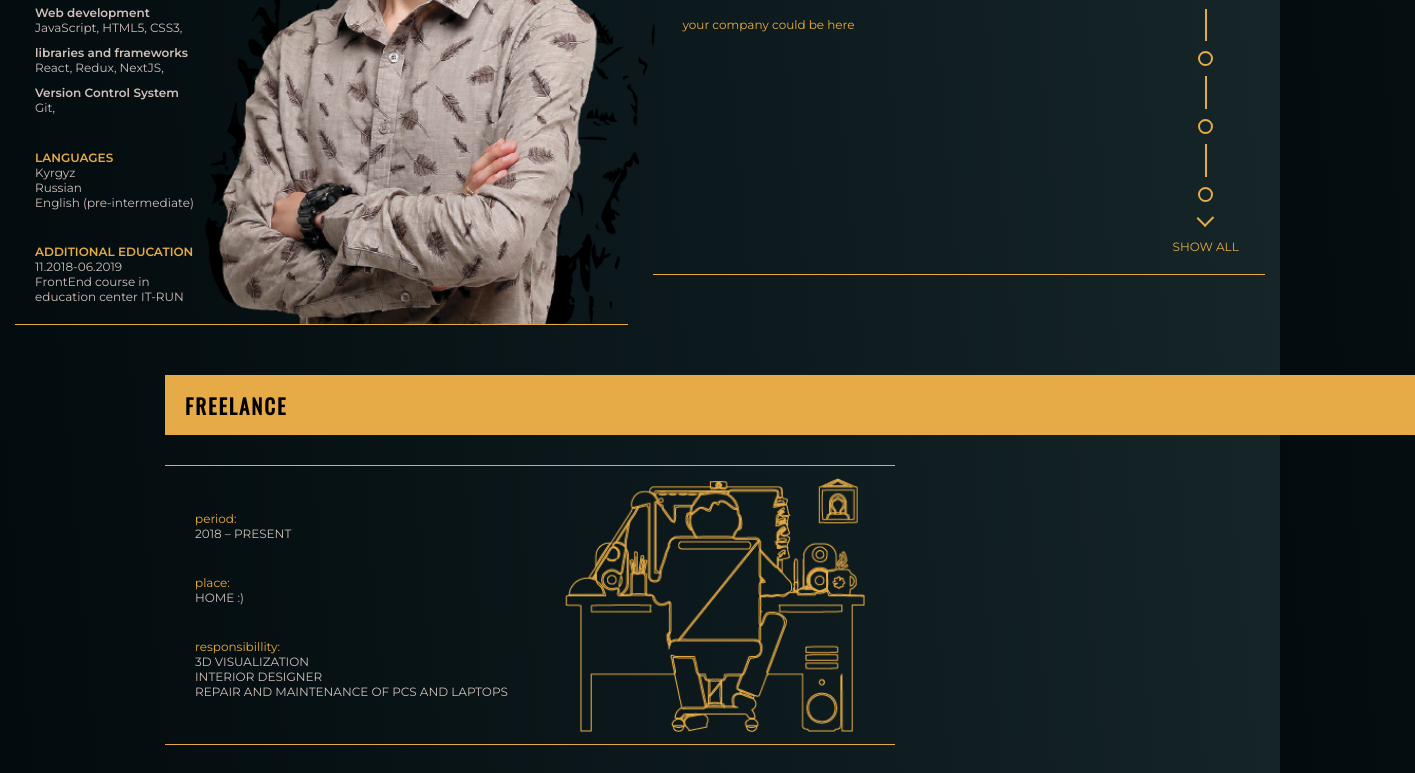
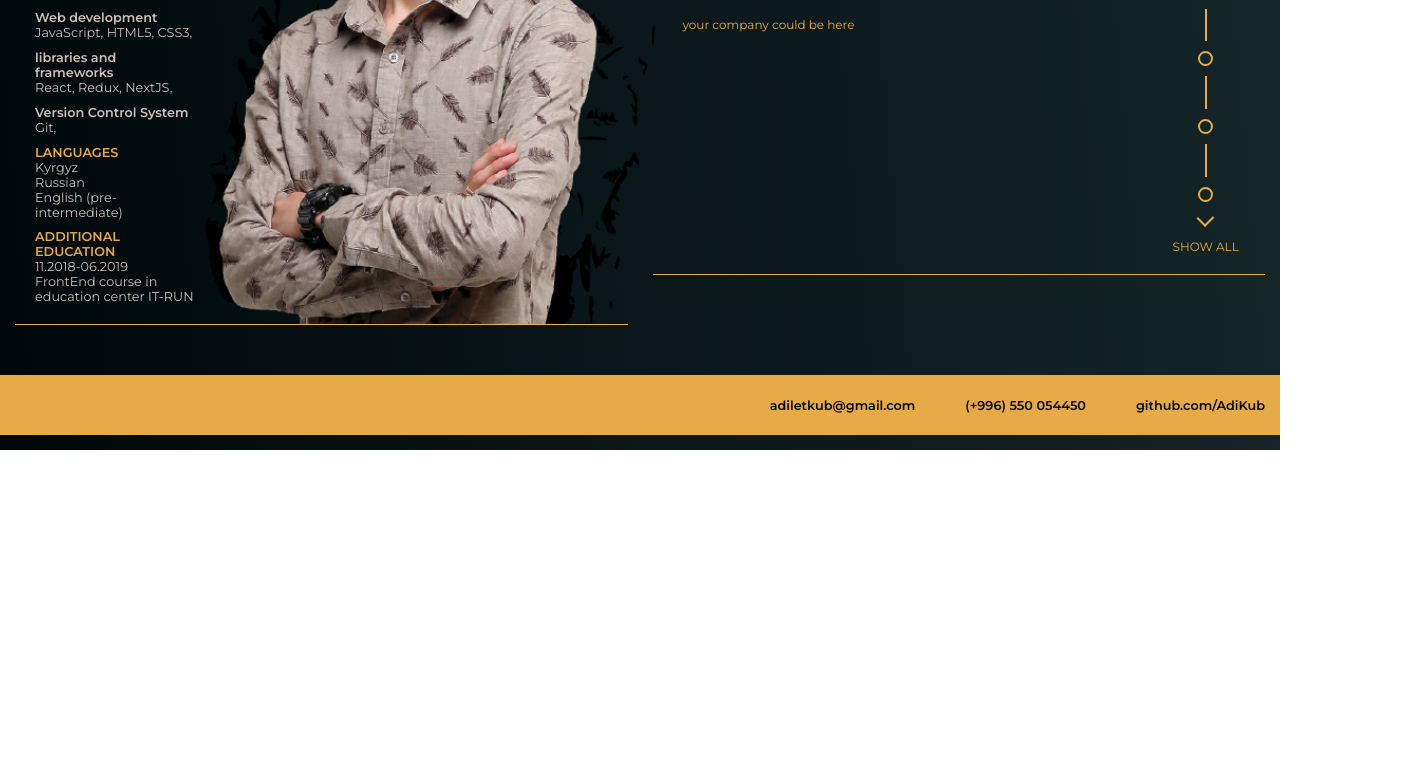
Before and after one commit to AdiKub/resume.github.io, a React (Create React App) app: page / in a window 1280 px wide. Shown: the part 400-1173 px from the top of the page, 1415 px wide, since content can reach past the window. After the commit the page ends 850 px from the top, so only its background shows below. Built offline with nearby package versions, Linux system fonts and the light colour scheme.

Commit message:
added revers for FullExperience and edeble Show All button

```diff
--- a/src/components/Details/index.js
+++ b/src/components/Details/index.js
@@ -18,8 +18,8 @@ const Details = () => {
                     <GeneralInfo generalInfo={generalInfo} />
                     <Experiense experiense={experiensies}/>
                 </div>
-                <FullExperiense experiense={experiensies} />
             </div>
+            <FullExperiense experiense={experiensies} />
         </div>
     )
 }
--- a/src/components/Details/styles.scss
+++ b/src/components/Details/styles.scss
@@ -3,10 +3,13 @@
 .details {
   display: flex;
   justify-content: center;
+  flex-direction: column;
+  align-items: center;
 
   &-wrapper {
     display: flex;
     justify-content: space-between;
+
     align-items: center;
     margin: 50px 0;
   }
--- a/src/components/ExperienceNavigator/index.js
+++ b/src/components/ExperienceNavigator/index.js
@@ -7,6 +7,7 @@ const ExperienceNavigator = (props) => {
 	const { experiense } = props
 	const experienseList = experiense.experiense;
 	const [buttonId, isSelect] = useState('future')
+	const [fullExperiense, isShow] = useState(false)
 	const dispatch = useDispatch();
 	const positions = Object.keys(experienseList)
 
@@ -22,6 +23,7 @@ const ExperienceNavigator = (props) => {
 	 }
 
 	 useEffect(()=>{
+		dispatch({ type: 'SHOW_ALL', title: fullExperiense})
 		dispatch({ type: 'CHANGE_EXPERIENSE', title: buttonId})
 	 })
 
@@ -79,7 +81,7 @@ const ExperienceNavigator = (props) => {
 					onClick={()=> setPrevDate()}
 					className='navigator__arrow__down'></div>
 			</div>
-			<span className='navigator-change_text'>
+			<span onClick={()=>isShow(!fullExperiense)} className='navigator-change_text'>
 				show all
 		</span>
 		</div>
--- a/src/components/FullExperiense/index.js
+++ b/src/components/FullExperiense/index.js
@@ -1,27 +1,36 @@
 import React from 'react'
+import { useSelector } from 'react-redux';
+
 import './styles.scss'
 
 const FullExperiense = (props) => {
 	const { experiense } = props
+	const doYouWantSeeAll =  useSelector( state => state.show )
+
 	const experienseList = experiense.experiense
 	const experienseListArray = Object.keys(experienseList)
 
-	const isLeft = (index) => (
+	const isRevers = (index) => (
 		index % 2 === 0
 	)
-	console.log(isLeft(4))
 
   return (
-		<div>
-			{experienseListArray.map((position, index) =>
+		<>
+			{doYouWantSeeAll && experienseListArray.map((position, index) =>
 				<div key={position} className='full-experiense'>
-				<div className='full-experiense-wrapper'>
-				<div className='full-experiense-strip' >
+					<div className='container'>
+					<div className={isRevers(index) ?
+					'full-experiense-wrapper' : 'full-experiense-wrapper experiense-strip_revers'}>
+					<div className={isRevers(index) ?
+					'full-experiense-strip' : 'full-experiense-strip experiense-strip_revers'} >
 						{position}
 					</div>
 					<div className='full-experiense-content'>
-					<div className='full-experiense-content-box'>
-						<div className='full-experiense-content-display'>
+						<div className={isRevers(index) ?
+						'full-experiense-content-box' : 'full-experiense-content-box full-experiense-content-box_revers'} >
+
+							<div className={isRevers(index) ?
+							'full-experiense-content-display' : 'full-experiense-content-display full-experiense-content-display_revers'}>
 								<p className='full-experiense-content-display__position' >
 									period:
 									<span className='full-experiense-content-display__position__name'>
@@ -43,6 +52,7 @@ const FullExperiense = (props) => {
 									)}
 								</p>
 							</div>
+
 							<div className='full-experiense-content-display-images'>
 								<img
 									className='full-experiense-content-display-images__image'
@@ -53,9 +63,9 @@ const FullExperiense = (props) => {
 					</div>
 					</div>
 					</div>
+				</div>
 			)}
-
-		</div>
+		</>
   )
 }
 
--- a/src/components/FullExperiense/styles.scss
+++ b/src/components/FullExperiense/styles.scss
@@ -11,15 +11,17 @@
 
    &-wrapper {
      display: flex;
-     justify-content: flex-start;
+     justify-content: flex-end;
       width: 950px;
       height: 100%;
+
+
    }
 
    &-strip {
       display: flex;
       align-items: center;
-      justify-content: flex-start;
+      justify-content: flex-end;
       padding: 20px;
       position: absolute;
       width: 100%;
@@ -29,6 +31,21 @@
       font-family: 'Oswald';
       letter-spacing: 2px;
       font-size: 1.3em;
+
+      &_right {
+         display: flex;
+         align-items: center;
+         padding: 20px;
+         position: absolute;
+         width: 100%;
+         height: 60px;
+         background-color: $mainYellow;
+         font-weight: bold;
+         font-family: 'Oswald';
+         letter-spacing: 2px;
+         font-size: 1.3em;
+         justify-content: flex-start;
+      }
    }
 
 
@@ -87,3 +104,14 @@
    }
 
 }
+
+.experiense-strip_revers {
+   justify-content: flex-start;
+}
+
+.full-experiense-content-box_revers {
+   flex-direction: row-reverse;
+}
+.full-experiense-content-display_revers {
+   text-align: end;
+}
--- a/src/components/GeneralInfo/styles.scss
+++ b/src/components/GeneralInfo/styles.scss
@@ -27,7 +27,7 @@
     color: $lightFont;
     display: flex;
     flex-direction: column;
-    font-size: 12px;
+    font-size: 0.8em;
 
 
     &_subtitle {
--- a/src/store/index.js
+++ b/src/store/index.js
@@ -1,7 +1,7 @@
 import { createStore } from 'redux';
 
 const INITIAL_STATE = {
-  show: 'hide',
+  show: false,
   setExperiense: 'future'
 }
 
@@ -10,7 +10,7 @@ const experienseSwither = (state=INITIAL_STATE, action) => {
     case 'CHANGE_EXPERIENSE':
       return { ...state, setExperiense: action.title };
     case 'SHOW_ALL':
-        return { ...state, myList: action.title }
+        return { ...state, show: action.title }
     default:
       return state;
   }
```
Lines whose indentation alone changed are shown as unchanged.
